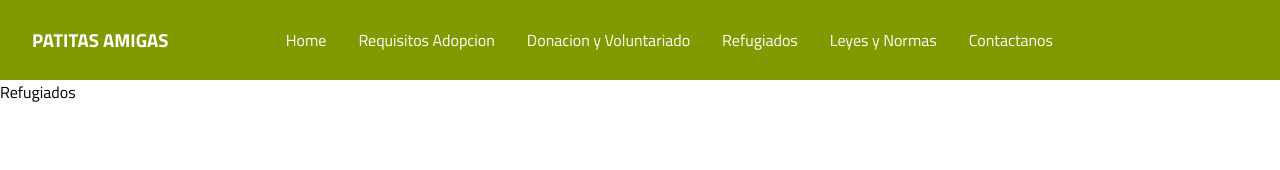
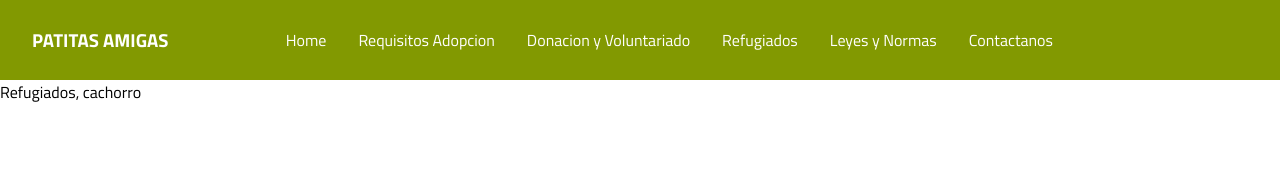
Before and after one commit to AbrilMoonchild/refugioPatitas, a React (Create React App) app: page /refugiados in a window 1280 px wide. Shown: the top 170 px of the page. Built offline with nearby package versions, Linux system fonts and the light colour scheme.

Commit message:
prueba cachorro

```diff
--- a/src/components/fRefugiados/Refugiados.jsx
+++ b/src/components/fRefugiados/Refugiados.jsx
@@ -2,7 +2,7 @@ import React from 'react'
 
 function Refugiados() {
   return (
-    <div>Refugiados</div>
+    <div>Refugiados, cachorro</div>
   )
 }
 
```
Also changed, not shown: package.json (+0 -8 lines).
